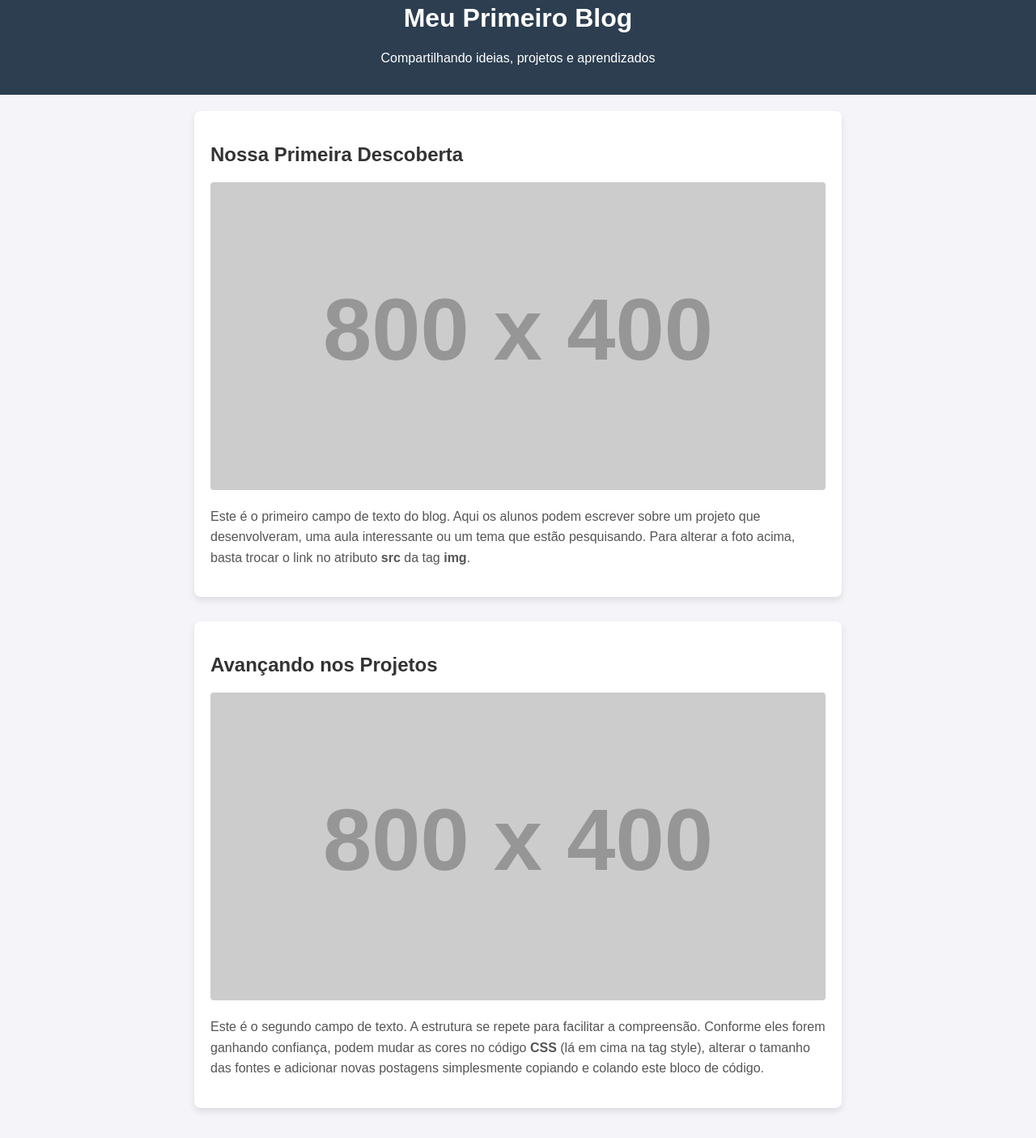
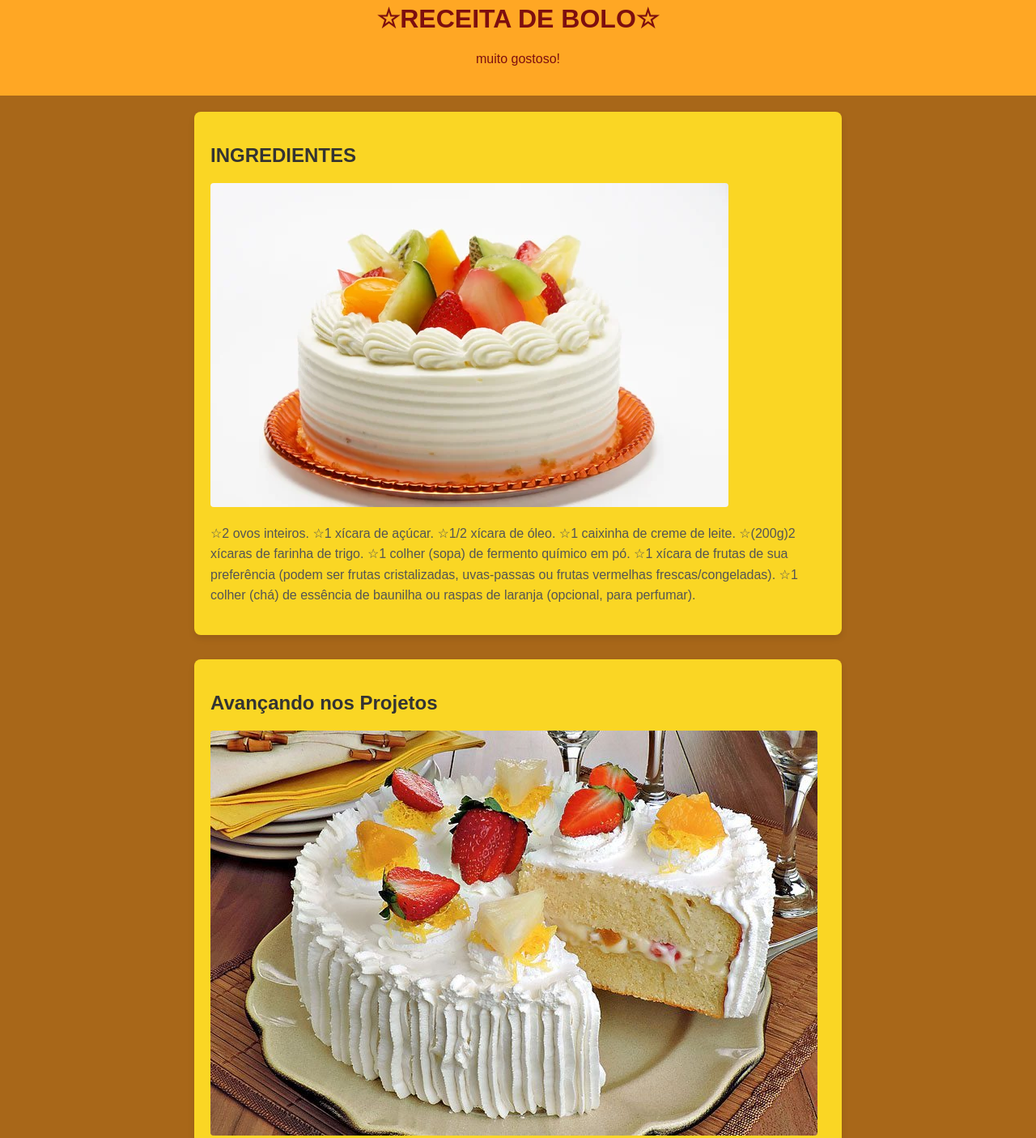
Before and after one commit to desouzaryan-droid/site-ryan, a plain HTML site: page index.html in a window 1280 px wide. Shown: the part 37-1442 px from the top of the page at 81% size. Drawn offline with Linux system fonts and the light colour scheme; placeholder pictures from the web are drawn by us.

Commit message:
Add files via upload

```diff
--- a/index.html
+++ b/index.html
@@ -3,21 +3,21 @@
 <head>
     <meta charset="UTF-8">
     <meta name="viewport" content="width=device-width, initial-scale=1.0">
-    <title>Blog da Turma</title>
+    <title>receita de bolo facil</title>
 
     <style>
         /* Estilo do fundo e da fonte da página inteira */
         body {
             font-family: Arial, sans-serif;
-            background-color: #f4f4f9;
+            background-color: #a86719;
             margin: 0;
             padding: 0;
         }
 
         /* Estilo do Cabeçalho - Cor diferente do resto da página */
         header {
-            background-color: #2c3e50; /* Azul escuro */
-            color: white; /* Cor do texto do cabeçalho */
+            background-color: #ffa724; /* Azul escuro */
+            color: rgb(125, 15, 15); /* Cor do texto do cabeçalho */
             text-align: center;
             padding: 20px;
         }
@@ -31,7 +31,7 @@
 
         /* Estilo de cada postagem (campo de texto e foto) */
         .postagem {
-            background-color: white;
+            background-color: rgb(250, 214, 36);
             padding: 20px;
             margin-bottom: 30px;
             border-radius: 8px; /* Bordas arredondadas */
@@ -60,25 +60,40 @@
 <body>
 
     <header>
-        <h1>Meu Primeiro Blog</h1>
-        <p>Compartilhando ideias, projetos e aprendizados</p>
+        <h1>☆RECEITA DE BOLO☆</h1>
+        <p>muito gostoso!</p>
     </header>
 
     <div class="container">
 
         <div class="postagem">
-            <h2>Nossa Primeira Descoberta</h2>
-            <img src="https://via.placeholder.com/800x400" alt="Imagem de exemplo 1">
+            <h2>INGREDIENTES</h2>
+            <img src="5e2861eb38d1e52b932d197cb98f.jpg" alt="Imagem de exemplo 1">
             <p>
-                Este é o primeiro campo de texto do blog. Aqui os alunos podem escrever sobre um projeto que desenvolveram, uma aula interessante ou um tema que estão pesquisando. Para alterar a foto acima, basta trocar o link no atributo <b>src</b> da tag <b>img</b>.
+            ☆2 ovos inteiros.
+            ☆1 xícara de açúcar.
+            ☆1/2 xícara de óleo.
+            ☆1 caixinha de creme de leite.
+            ☆(200g)2 xícaras de farinha de trigo.
+            ☆1 colher (sopa) de fermento químico em pó.
+            ☆1 xícara de frutas de sua preferência (podem ser frutas cristalizadas, uvas-passas ou frutas vermelhas frescas/congeladas).
+            ☆1 colher (chá) de essência de baunilha ou raspas de laranja (opcional, para perfumar).
             </p>
         </div>
 
         <div class="postagem">
             <h2>Avançando nos Projetos</h2>
-            <img src="https://via.placeholder.com/800x400" alt="Imagem de exemplo 2">
+            <img src="Bolo-de-frutas.jpg" alt="Imagem de exemplo 2">
             <p>
-                Este é o segundo campo de texto. A estrutura se repete para facilitar a compreensão. Conforme eles forem ganhando confiança, podem mudar as cores no código <b>CSS</b> (lá em cima na tag style), alterar o tamanho das fontes e adicionar novas postagens simplesmente copiando e colando este bloco de código.
+              ☆Bata a base: Em uma tigela grande, misture bem os ovos, o açúcar e a essência de baunilha com um batedor de arame (fuê) por cerca de 2 minutos.
+             ☆Adicione os líquidos: Junte o óleo e o creme de leite, mexendo rapidamente até homogeneizar.
+             ☆Incorpore os secos: Adicione a farinha de trigo peneirada e o fermento em pó.
+             ☆Misture delicadamente com a espátula apenas até a farinha sumir e virar uma massa lisa.
+             ☆Prepare as frutas: Misture as suas frutas escolhidas com uma colher de farinha de trigo antes de colocar na massa (isso evita que elas afundem todas para o fundo da forma).
+             ☆Adicione à massa: Junte as frutas à massa e misture de forma rápida e delicada.
+             ☆Asse: Despeje a mistura em uma forma (com furo central ou de bolo inglês) untada e enfarinhada.
+             ☆Leve ao forno preaquecido a 180°C por aproximadamente 35 a 40 minutos (faça o teste do palito).
+
             </p>
         </div>
 
```
Also changed, not shown: 5e2861eb38d1e52b932d197cb98f.jpg (added), Bolo-de-frutas.jpg (added).
